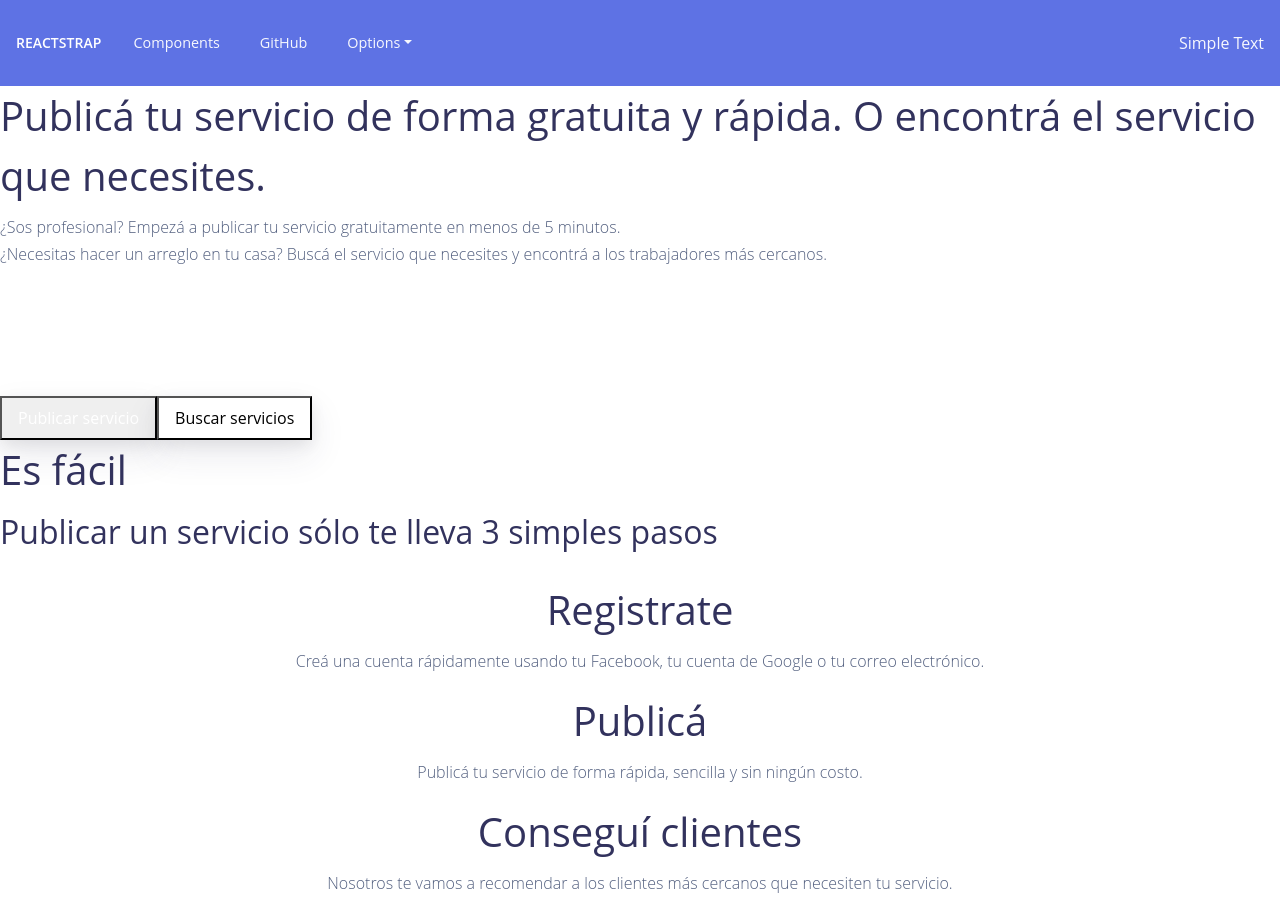
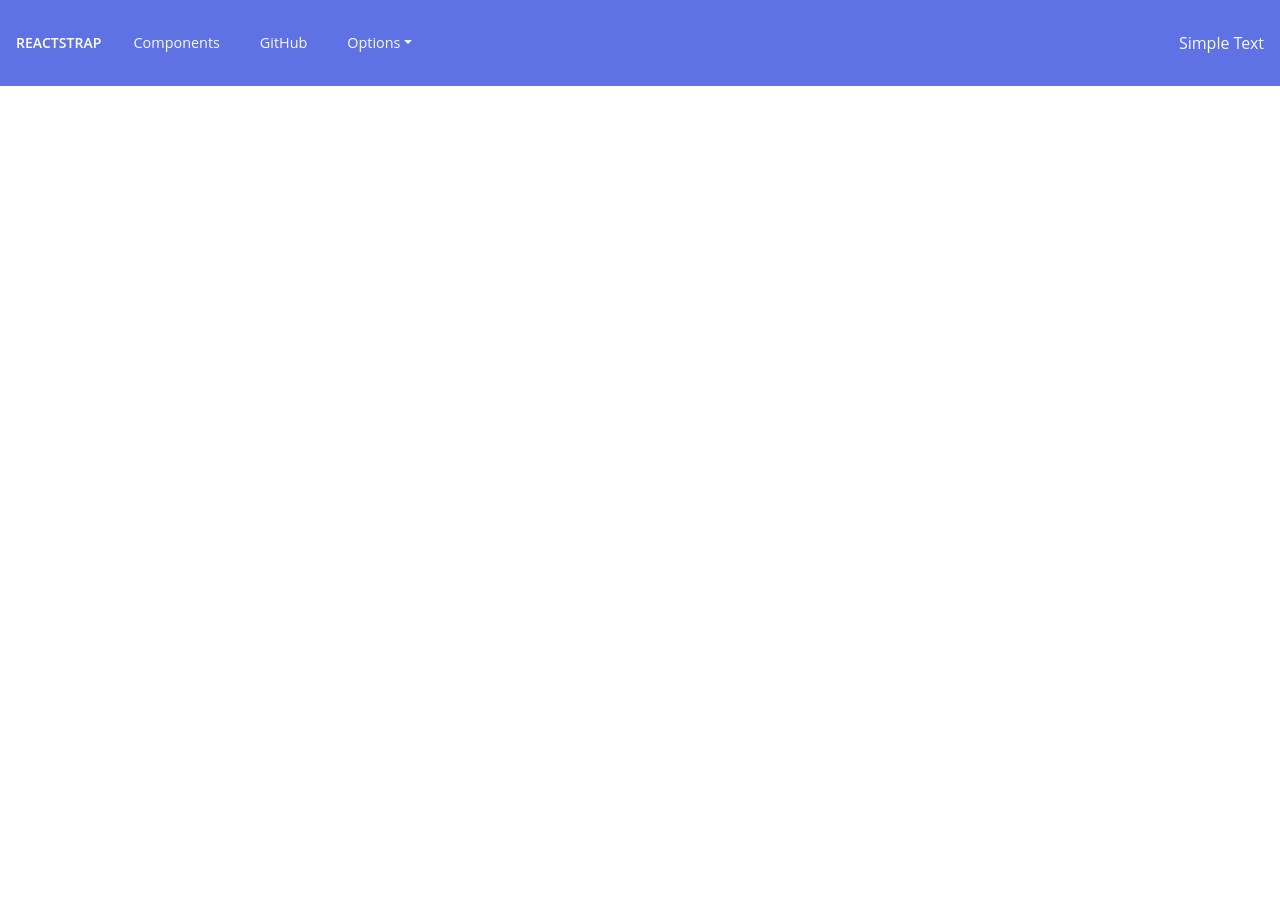
Before and after one commit to Nico-14/ReparoAltoque-Frontend, a Next.js app: page / in a window 1280 px wide. After the commit the page ends 800 px from the top, so only its background shows below. Built offline with nearby package versions, Linux system fonts and the light colour scheme.

Commit message:
Eliminé diseño viejo

```diff
--- a/components/Button.js
+++ /dev/null
@@ -1,3 +0,0 @@
-export default function Button({ children, onClick, secondary, className }) {
-  return <button className={`py-2 px-3 rounded-md shadow ${!secondary ? 'bg-blue-600 text-white' : 'bg-white'} font-medium hover:opacity-75 ${className || ''}`} onClick={onClick}>{children}</button>
-}
--- a/components/Layout.js
+++ b/components/Layout.js
@@ -33,7 +33,7 @@ const NavBar = () => {
             <UncontrolledDropdown nav inNavbar>
               <DropdownToggle nav caret>
                 Options
-          </DropdownToggle>
+              </DropdownToggle>
               <DropdownMenu right>
                 <DropdownItem>
                   Option 1
@@ -64,9 +64,5 @@ export default function Layout({ children }) {
     <main>
       {children}
     </main>
-    {/* <footer className="flex flex-wrap px-4 py-6 lg:px-8 justify-center mt-full">
-      <span className="w-full border-solid border-b-2 border-gray-300"></span>
-      Footer
-    </footer> */}
   </>)
 }
--- a/pages/index.js
+++ b/pages/index.js
@@ -1,41 +1,9 @@
 import Layout from '../components/Layout';
-import Input from '../components/Input';
-import Button from '../components/Button';
 
 export default function Home() {
   return (
     <Layout>
-      <div className="flex flex-col space-y-10 lg:space-y-12">
-        <section className="w-full lg:w-2/4">
-          <h1 className="text-3xl font-semibold">Publicá tu servicio de forma gratuita y rápida. O encontrá el servicio que necesites.</h1>
-          <p className="text-lg mt-1">¿Sos profesional? Empezá a publicar tu servicio gratuitamente en menos de 5 minutos.
-          <br />
-          ¿Necesitas hacer un arreglo en tu casa? Buscá el servicio que necesites y encontrá a los trabajadores más cercanos.</p>
-          <div className="w-full mt-8 flex justify-between lg:justify-start">
-            <Button>Publicar servicio</Button>
-            <Button secondary className="lg:ml-16">Buscar servicios</Button>
-          </div>
-        </section>
-        <span className="w-full border-solid border-b-2 border-gray-300 mx-auto"></span>
-        <section className="w-full">
-          <h1 className="text-3xl font-semibold">Es fácil</h1>
-          <h2 className="text-2xl font-semibold text-blue-600">Publicar un servicio sólo te lleva 3 simples pasos</h2>
-          <div className="w-full flex justify-around mt-4 flex-wrap space-y-8 sm:space-y-0">
-            <article className="w-full sm:w-1/4 space-y-1">
-              <h1 className="text-xl font-semibold text-center">Registrate</h1>
-              <p className="text-lg text-center">Creá una cuenta rápidamente usando tu Facebook, tu cuenta de Google o tu correo electrónico.</p>
-            </article>
-            <article className="w-full sm:w-1/4 space-y-1">
-              <h1 className="text-xl font-semibold text-center">Publicá</h1>
-              <p className="text-lg text-center">Publicá tu servicio de forma rápida, sencilla y sin ningún costo.</p>
-            </article>
-            <article className="w-full sm:w-1/4 space-y-1">
-              <h1 className="text-xl font-semibold text-center">Conseguí clientes</h1>
-              <p className="text-lg text-center">Nosotros te vamos a recomendar a los clientes más cercanos que necesiten tu servicio.</p>
-            </article>
-          </div>
-        </section>
-      </div>
+
     </Layout >
   )
 }
```
